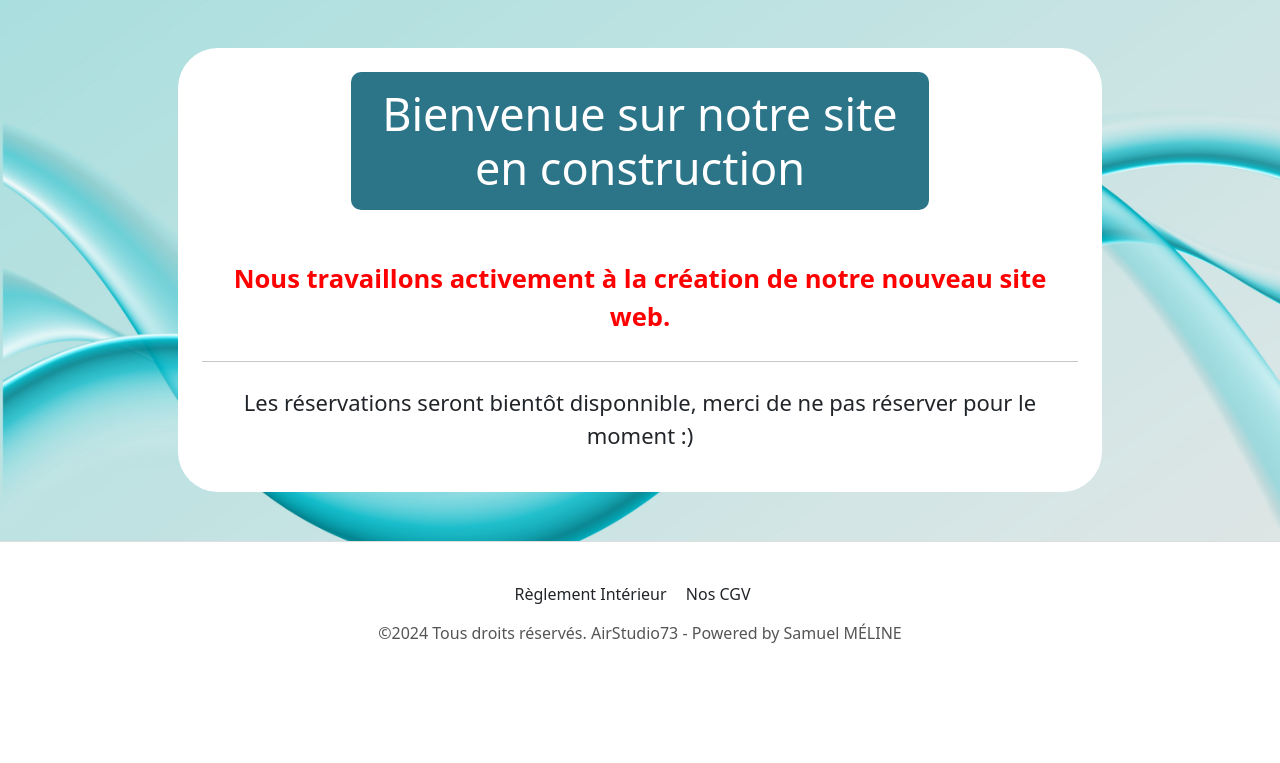
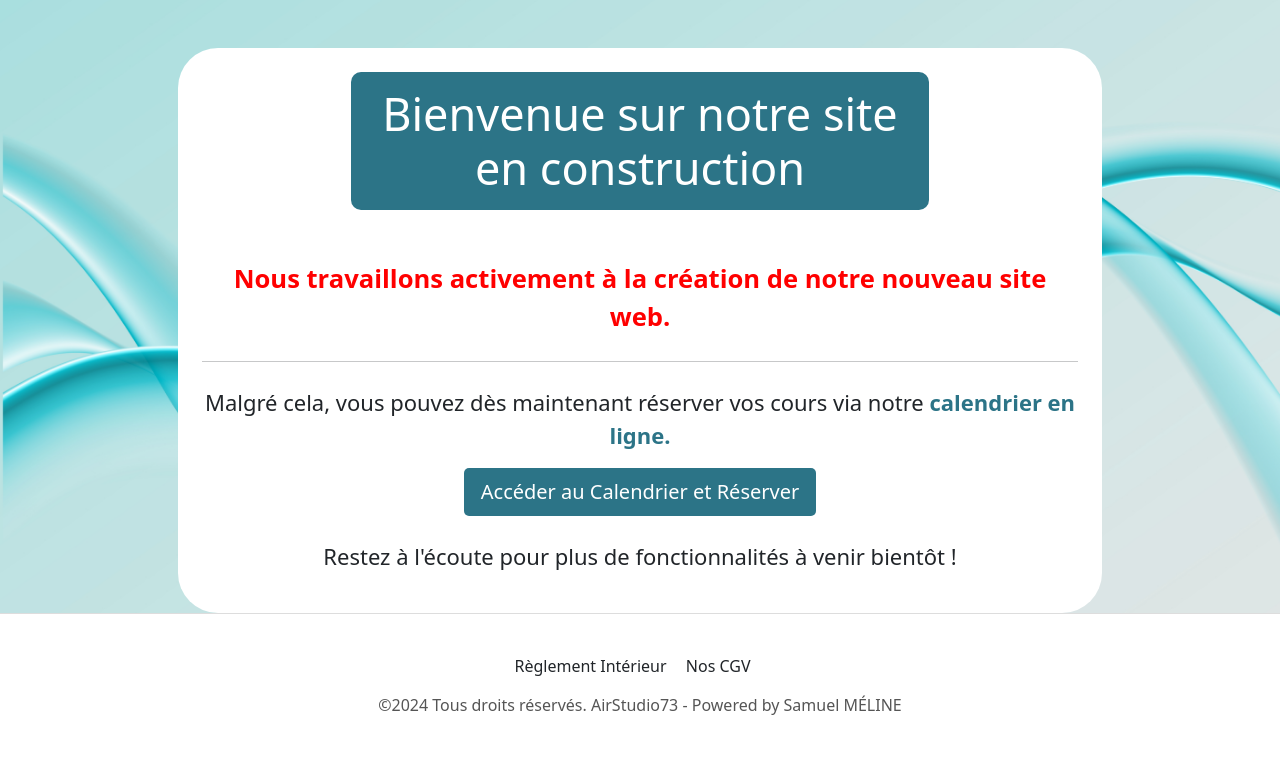
Before and after one commit to SamuelMeline/AirStudio73, a Symfony app: template templates/home/index.html.twig in a window 1280 px wide. Shown: the part 109-872 px from the top of the page. Before the commit the page ends 752 px from the top, so only its background shows below. Run offline with Twig, Linux system fonts and the light colour scheme; the template is opened without the code that fills it, so the values that code supplies are empty; some libraries are stand-ins or nearby versions.

Commit message:
update general

```diff
--- a/src/Controller/BookingController.php
+++ b/src/Controller/BookingController.php
@@ -24,7 +24,7 @@ use Symfony\Bundle\FrameworkBundle\Controller\AbstractController;
 class BookingController extends AbstractController
 {
     private const ADMIN_EMAIL = 'smelinepro@gmail.com';
-    private const ADMIN_EMAIL_2 = 'test@gmail.com'; // Remplace par la deuxième adresse e-mail
+    private const ADMIN_EMAIL_2 = 'airstudio.73@gmail.com'; // Remplace par la deuxième adresse e-mail
 
     private const SENDER_EMAIL = 'contactAirstudio73@gmail.com';
 
--- a/templates/home/index.html.twig
+++ b/templates/home/index.html.twig
@@ -8,12 +8,16 @@
 		<div class="jumbotron text-center p-4 w-75 mt-2">
 			<h1 class="display-4">Bienvenue sur notre site en construction</h1>
 			<p class="lead">Nous travaillons activement à la création de notre nouveau site web.</p>
-			<hr class="my-4">
-			<p>Les réservations seront bientôt disponnible, merci de ne pas réserver pour le moment :)
+			<hr
+			class="my-4">
+			{# <p>Les réservations seront bientôt disponnible, merci de ne pas réserver pour le moment :)
+						</p> #}
+			<p>Malgré cela, vous pouvez dès maintenant réserver vos cours via notre
+				<a class="reserve" href="{{ path('calendar') }}">
+					calendrier en ligne.</a>
 			</p>
-			{# <p>Malgré cela, vous pouvez dès maintenant réserver vos cours via notre <a class="reserve" href="{{ path('calendar') }}"> calendrier en ligne.</a></p>
-								<a class="btn btn-general btn-lg" href="{{ path('calendar') }}" role="button">Accéder au Calendrier et Réserver</a>
-								<p class="mt-4">Restez à l'écoute pour plus de fonctionnalités à venir bientôt !</p> #}
+			<a class="btn btn-general btn-lg" href="{{ path('calendar') }}" role="button">Accéder au Calendrier et Réserver</a>
+			<p class="mt-4">Restez à l'écoute pour plus de fonctionnalités à venir bientôt !</p>
 		</div>
 	</div>
 {% endblock %}
```
